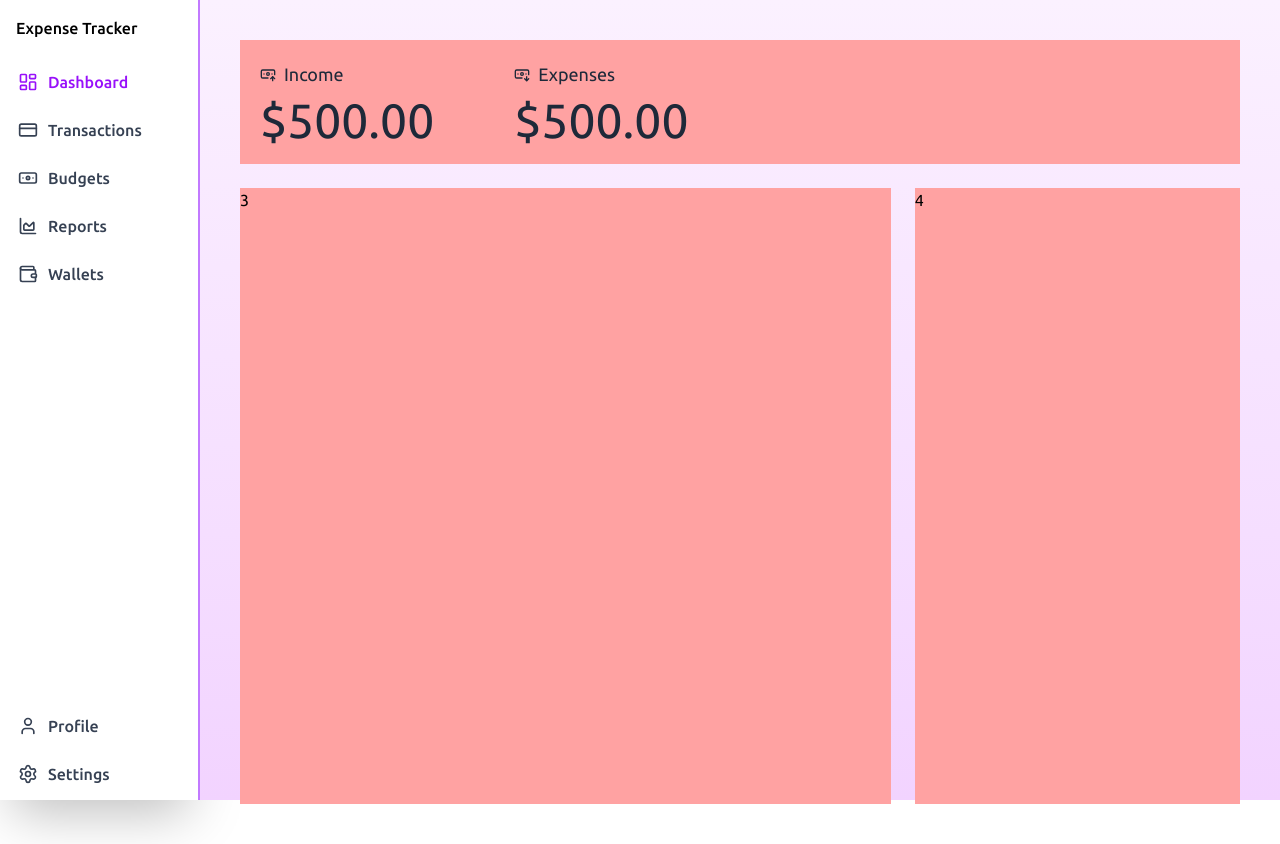
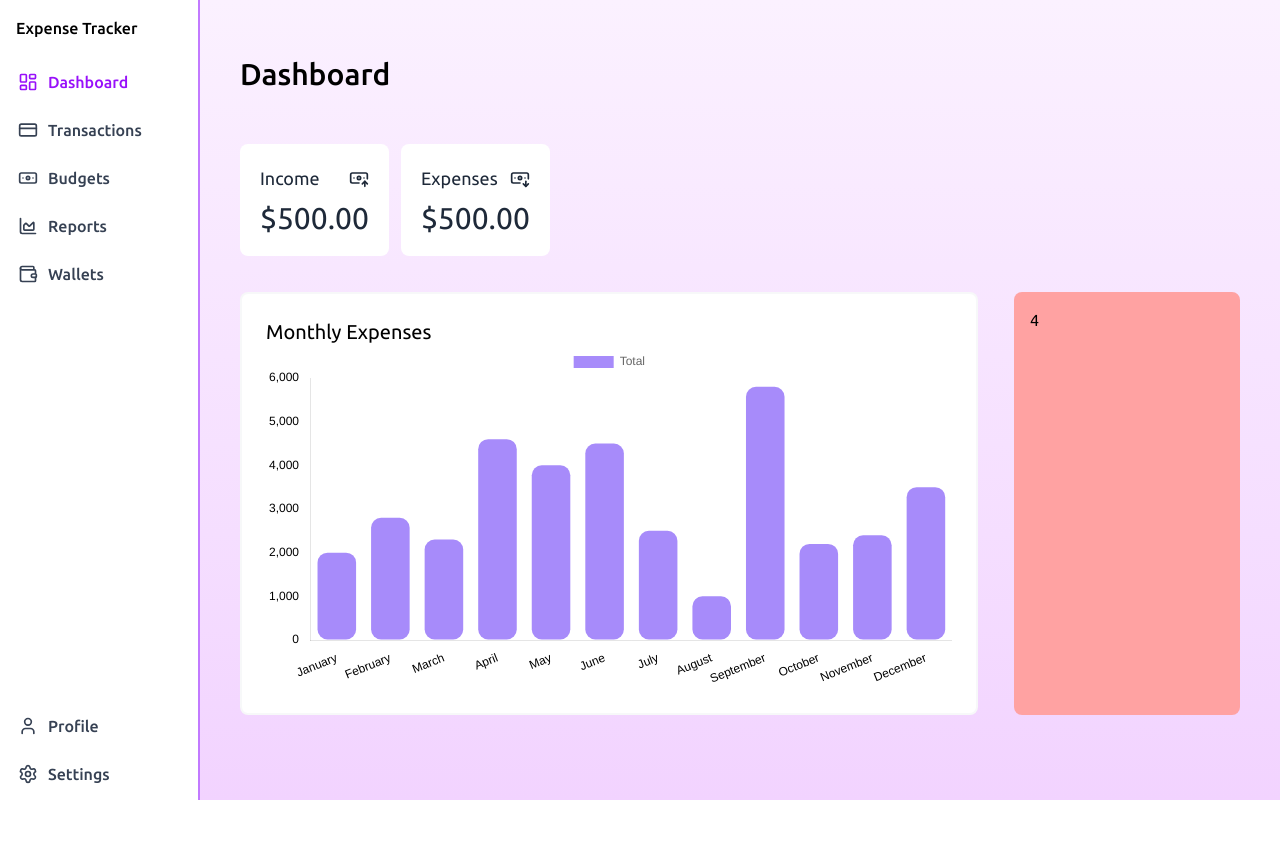
Before and after one commit to trinidj/expense-tracker, a Vue app: page /dashboard in a window 1280 px wide. After the commit the page ends 800 px from the top, so only its background shows below. Built offline with nearby package versions, Linux system fonts and the light colour scheme.

Commit message:
feat: enhance dashboard with monthly expenses chart and improved layout

```diff
--- a/src/views/Dashboard.vue
+++ b/src/views/Dashboard.vue
@@ -1,34 +1,110 @@
 <script setup>
   import { BanknoteArrowUp, BanknoteArrowDown } from 'lucide-vue-next';
+  import Chart from 'primevue/chart';
+  import { ref, onMounted } from "vue";
+  import { getAllMonths } from '@/utils/getAllMonths';
+
+
+  onMounted(() => {
+      chartData.value = setChartData();
+      chartOptions.value = setChartOptions();
+  });
+
+  const chartData = ref();
+  const chartOptions = ref();
+
+  const setChartData = () => {
+    return {
+      labels: getAllMonths(),
+      datasets: [
+        {
+          label: 'Total',
+          data: [2000, 2800, 2300, 4600, 4000, 4500, 2500, 1000, 5800, 2200, 2400, 3500],
+          backgroundColor: '#a78bfa',
+          borderColor: '#a78bfa',
+          borderWidth: 0,
+          borderRadius: 10,
+          borderSkipped: false,
+        }
+      ]
+    };
+  };
+
+  const setChartOptions = () => {
+    const documentStyle = getComputedStyle(document.documentElement);
+    const textColorSecondary = documentStyle.getPropertyValue('--p-text-muted-color');
+    const surfaceBorder = documentStyle.getPropertyValue('--p-content-border-color');
+
+    return {
+      scales: {
+        x: {
+          ticks: {
+            color: textColorSecondary
+          },
+          grid: {
+            color: surfaceBorder
+          }
+        },
+        y: {
+          beginAtZero: true,
+          ticks: {
+            color: textColorSecondary
+          },
+          grid: {
+            color: surfaceBorder
+          }
+        }
+      }
+    };
+  }
 </script>
 
 <template>
-  <section class="flex-1">
-    <div class="grid grid-cols-[2fr_1fr] grid-rows-5 p-10 gap-4 md:gap-6 lg:gap-6">
-      <div class="flex gap-20 p-5 text-gray-800 bg-red-300 col-span-2">
-        <div class="flex flex-col gap-2">
-          <h1 class="flex items-center gap-2 text-lg">
-            <BanknoteArrowUp
-              :size="16"
-            />
-            Income
-          </h1>
-          <h2 class="text-5xl">$500.00</h2>
+  <section class="flex-1 overflow-hidden">
+    <div class="grid grid-cols-1 md:grid-cols-[2fr_1fr] p-4 md:p-10 gap-9">
+      <div class="flex items-center col-span-1 md:col-span-2 py-4 rounded-lg">
+        <p class="text-xl md:text-3xl font-medium">Dashboard</p>
+      </div>
+
+      <div class="flex flex-col md:flex-row gap-3 text-gray-800 col-span-1 md:col-span-2 rounded-lg">
+        <div class="flex flex-col gap-2 bg-white rounded-lg">
+          <div class="p-5 pb-0">
+            <h1 class="flex items-center justify-between gap-2 text-lg">
+              Income
+              <BanknoteArrowUp :size="20" />
+            </h1>
+          </div>
+
+          <div class="p-5 pt-0">
+            <h2 class="text-3xl">$500.00</h2>
+          </div>
         </div>
 
-        <div class="flex flex-col gap-2">
-          <h1 class="flex items-center gap-2 text-lg">
-            <BanknoteArrowDown
-              :size="16"
-            />
-            Expenses
-          </h1>
-          <h2 class="text-5xl">$500.00</h2>
+        <div class="flex flex-col gap-2 bg-white rounded-lg">
+          <div class="p-5 pb-0">
+            <h1 class="flex items-center justify-between gap-2 text-lg">
+              Expenses
+              <BanknoteArrowDown :size="20" />
+            </h1>
+          </div>
+
+          <div class="p-5 pt-0">
+            <h2 class="text-3xl">$500.00</h2>
+          </div>
         </div>
       </div>
 
-      <div class="row-span-6 row-start-2 bg-red-300">3</div>
-      <div class="row-span-6 row-start-2 bg-red-300">4</div>
+      <div class="bg-white p-6 rounded-lg border-2 border-gray-200/30">
+        <h2 class="text-xl">
+          Monthly Expenses
+        </h2>
+        <Chart
+          type="bar"
+          :data="chartData"
+          :options="chartOptions"
+        />
+      </div>
+      <div class="bg-red-300 p-4 rounded-lg">4</div>
     </div>
   </section>
 </template>
```
